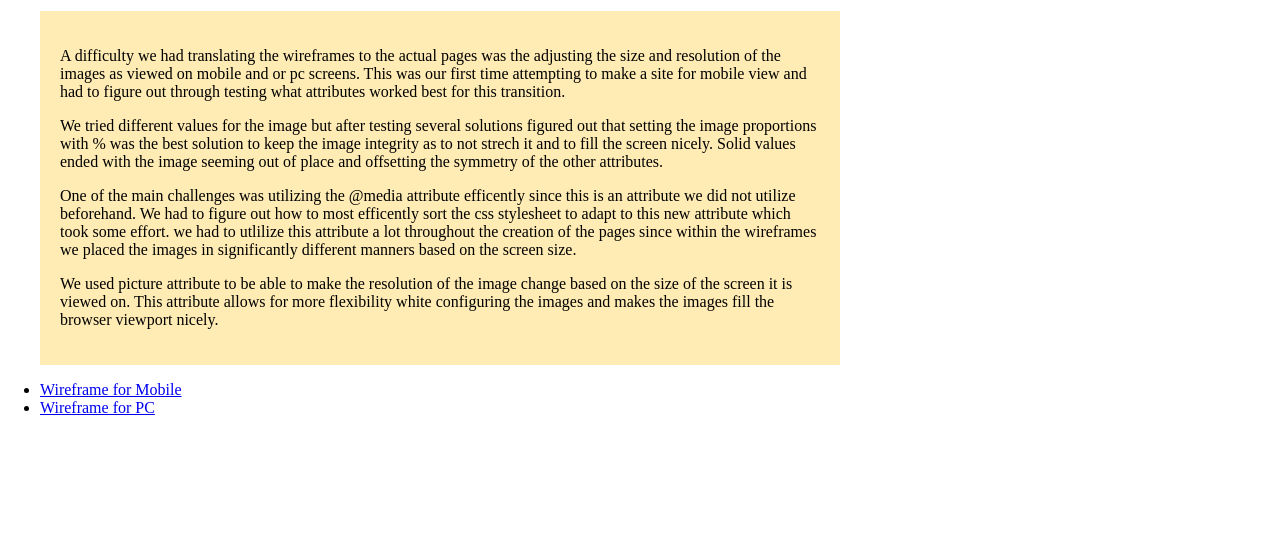
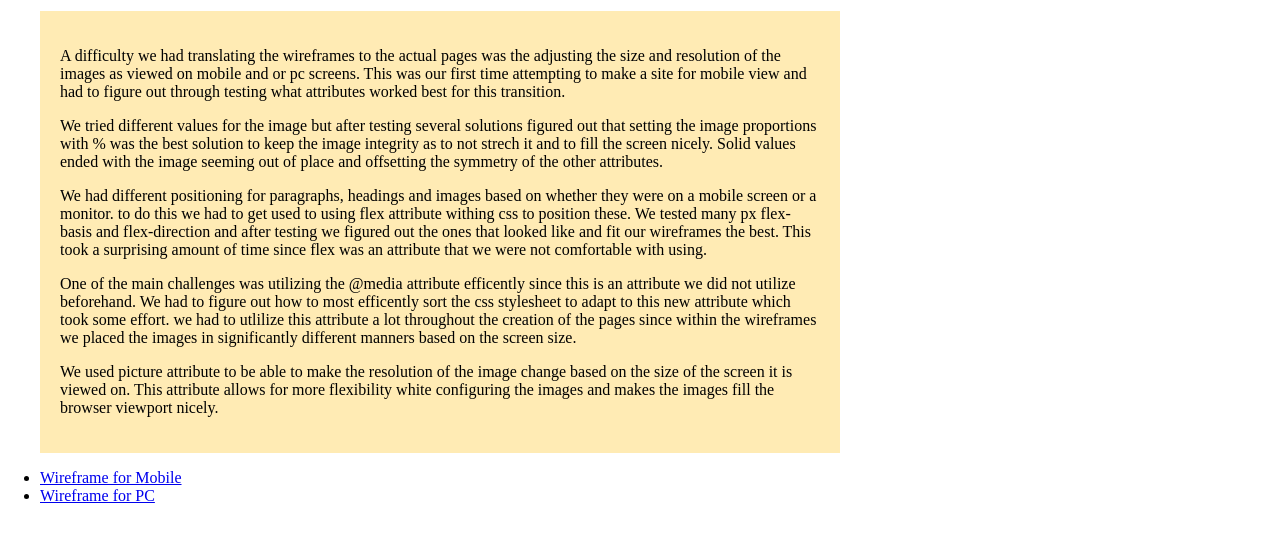
Before and after one commit to Skjolden/Oblig2, a plain HTML site: page reflection.html in a window 1280 px wide. Shown: the part 158-700 px from the top of the page. Drawn offline with Linux system fonts and the light colour scheme.

Commit message:
Update reflection.html

```diff
--- a/reflection.html
+++ b/reflection.html
@@ -28,6 +28,12 @@ background-color: #ffbb004b; max-width: 800px; padding: 20px;">
         <p>We tried different values for the image but after testing several solutions figured out that setting the image proportions with % was the best solution to keep the image integrity as to not strech it and to fill the screen nicely.
         Solid values ended with the image seeming out of place and offsetting the symmetry of the other attributes. </p>
 
+        <p>
+            We had different positioning for paragraphs, headings and images based on whether they were on a mobile screen or a monitor. to do this we had to get used to using
+            flex attribute withing css to position these. We tested many px flex-basis and flex-direction and after testing we figured out the ones that looked like and fit our
+            wireframes the best. This took a surprising amount of time since flex was an attribute that we were not comfortable with using.
+        </p>
+
         <p> One of the main challenges was utilizing the @media attribute efficently since this is an attribute we did not utilize beforehand. We had to figure out how to most efficently
         sort the css stylesheet to adapt to this new attribute which took some effort. we had to utlilize this attribute a lot throughout the creation of the pages since within the wireframes
         we placed the images in significantly different manners based on the screen size. </p>
```
